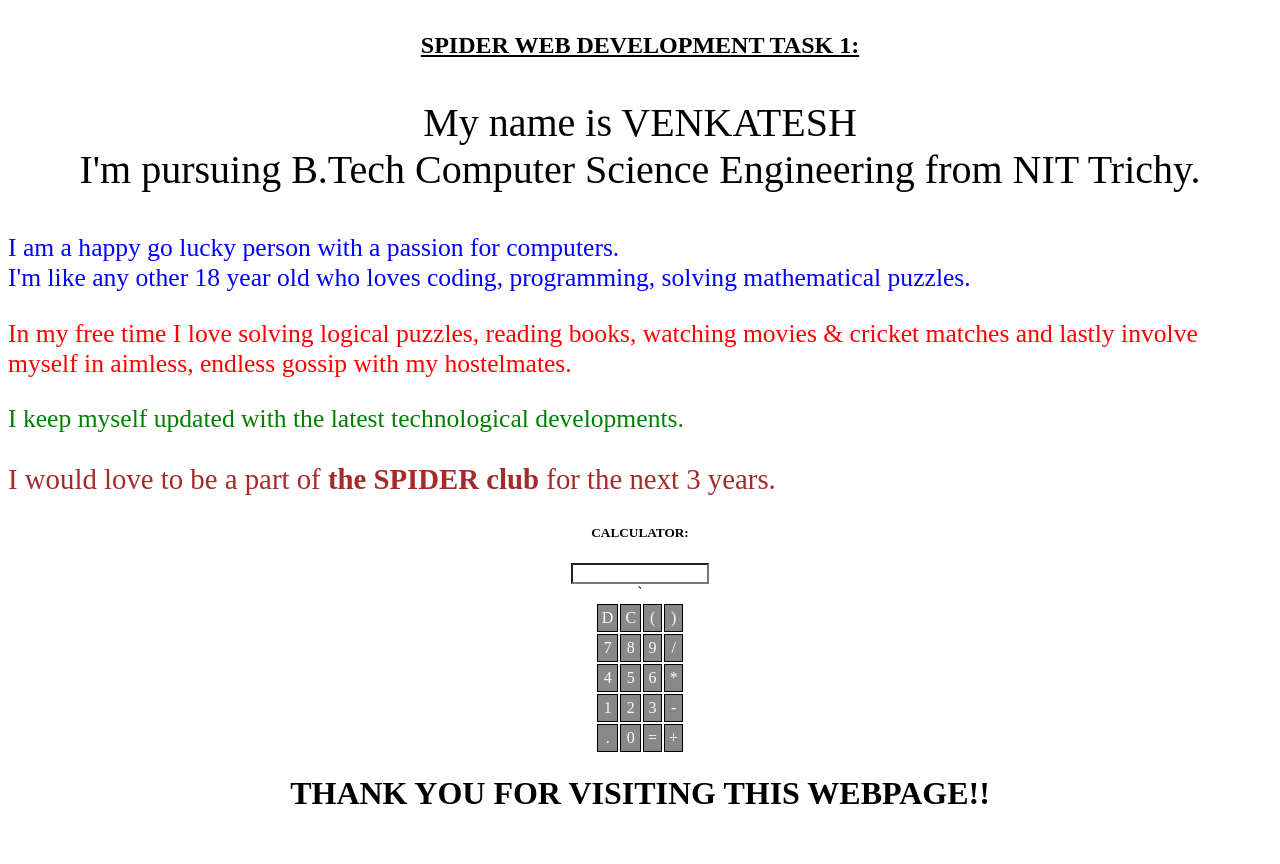
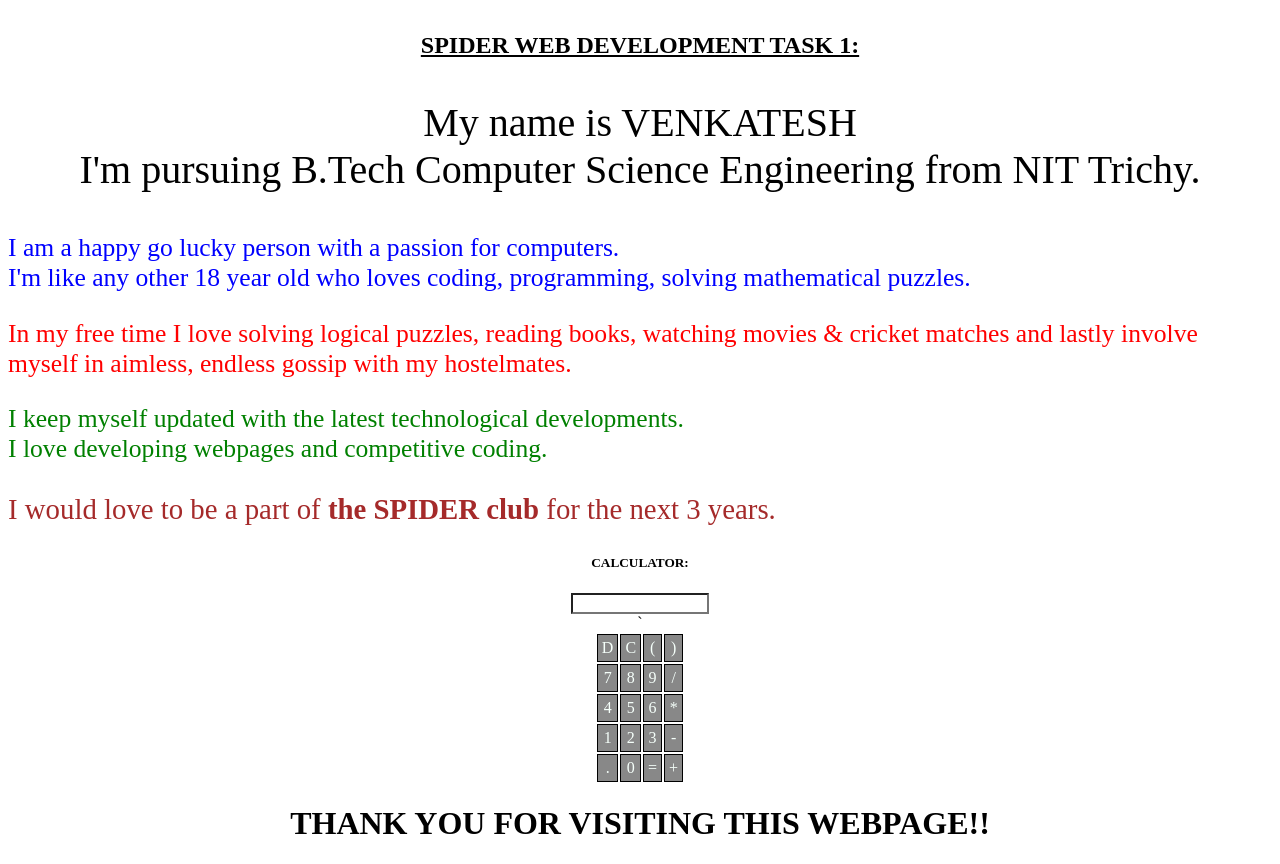
Before and after one commit to venkatesh97/venkatesh97.github.io, a plain HTML site: page index.html in a window 1280 px wide. Before the commit the page ends 834 px from the top, so only its background shows below. Drawn offline with Linux system fonts and the light colour scheme.

Commit message:
SUBMIT final changes

```diff
--- a/index.html
+++ b/index.html
@@ -14,7 +14,8 @@
 		<p id="name"> My name is VENKATESH <br/> I'm pursuing B.Tech Computer Science Engineering from NIT Trichy. </p>
 		<p id="CVI">I am a happy go lucky person with a passion for computers.<br/>I'm like any other 18 year old who loves coding, programming, solving mathematical puzzles.</p>
 		<p id="CVII"> In my free time I love solving logical puzzles, reading books, watching movies & cricket matches and lastly involve myself in aimless, endless gossip with my hostelmates.</p>
-		<p id="CVIII"> I keep myself updated with the latest technological developments.</p>
+		<p id="CVIII"> I keep myself updated with the latest technological developments.<br/>I love developing webpages and competitive coding.</p>
+
 		<p id="aim"> I would love to be a part of <strong> the SPIDER club</strong> for the next 3 years.</p>
 	</body>
 	<div>
```
